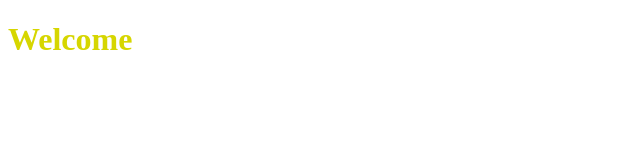
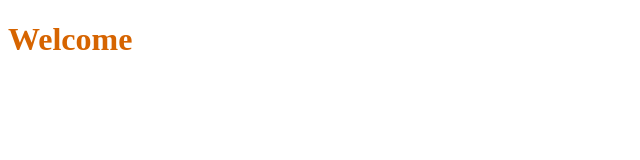
Before and after one commit to Paradise2000/EngineeringThesis, a website: page EngineeringThesisWebApp/src/html/index.html in a window 1280 px wide. Shown: the whole page, without its empty margins (0-640 px from the left). Drawn offline with Linux system fonts and the light colour scheme.

Commit message:
change color

```diff
--- a/EngineeringThesisWebApp/src/scss/_variables.scss
+++ b/EngineeringThesisWebApp/src/scss/_variables.scss
@@ -1 +1 @@
-$color1: #d6d600;
+$color1: #d66400;
```
Also changed, not shown: EngineeringThesisWebApp/css/index.css.
